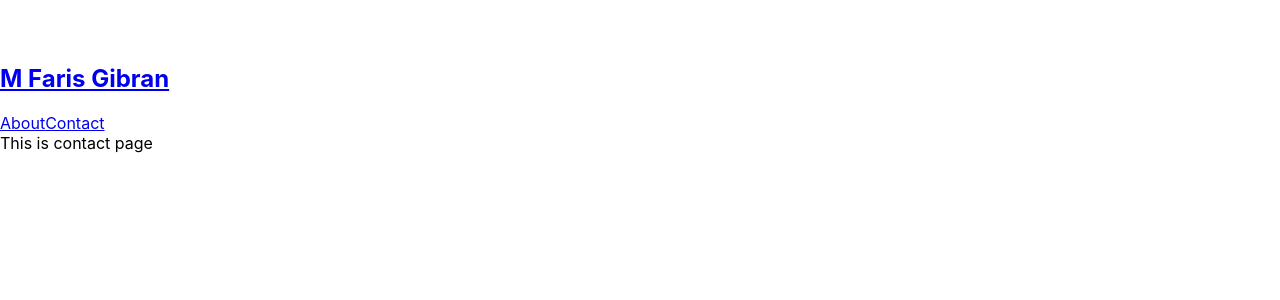
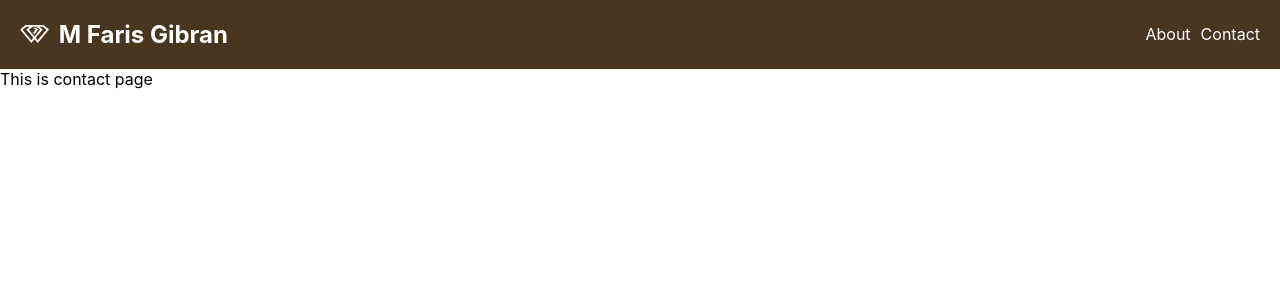
Before and after one commit to mfarisgibran/mfarisgibran-web-react, a React (Create React App) app: page /contact in a window 1280 px wide. Shown: the top 300 px of the page. Built offline with nearby package versions, Linux system fonts and the light colour scheme.

Commit message:
Style navigation

```diff
--- a/package.json
+++ b/package.json
@@ -10,6 +10,7 @@
     "react-dom": "^17.0.1",
     "react-router-dom": "^5.2.0",
     "react-scripts": "4.0.1",
+    "styled-components": "^5.2.1",
     "web-vitals": "^0.2.4"
   },
   "scripts": {
--- a/src/components/Navigation.js
+++ b/src/components/Navigation.js
@@ -1,16 +1,46 @@
 import React from 'react'
 import { Link } from 'react-router-dom'
-import Logo from '../images/mfarisgibran-logo.svg'
+import logoImage from '../images/mfarisgibran-logo.svg'
+import styled from 'styled-components'
+
+const Nav = styled.nav`
+  background-color: #473720;
+  display: flex;
+  justify-content: space-between;
+  padding: 0px 20px;
+  a {
+    color: #fff;
+    text-decoration: none;
+  }
+`
+const Logo = styled.div`
+  display: flex;
+  align-items: center;
+  h1 {
+    margin-left: 10px;
+  }
+`
+const NavLinks = styled.div`
+  display: flex;
+  align-items: center;
+  a {
+    margin-left: 10px;
+  }
+`
 
 export default function Navigation() {
   return (
-    <nav>
+    <Nav>
       <Link to="/">
-        <img src={Logo} alt="logo" />
-        <h1>M Faris Gibran</h1>
+        <Logo>
+          <img src={logoImage} alt="logo" height={18} />
+          <h1>M Faris Gibran</h1>
+        </Logo>
       </Link>
-      <Link to="/about">About</Link>
-      <Link to="/contact">Contact</Link>
-    </nav>
+      <NavLinks>
+        <Link to="/about">About</Link>
+        <Link to="/contact">Contact</Link>
+      </NavLinks>
+    </Nav>
   )
 }
```
Also changed, not shown: 1 other file (tests, documents, lock files or other folders).
